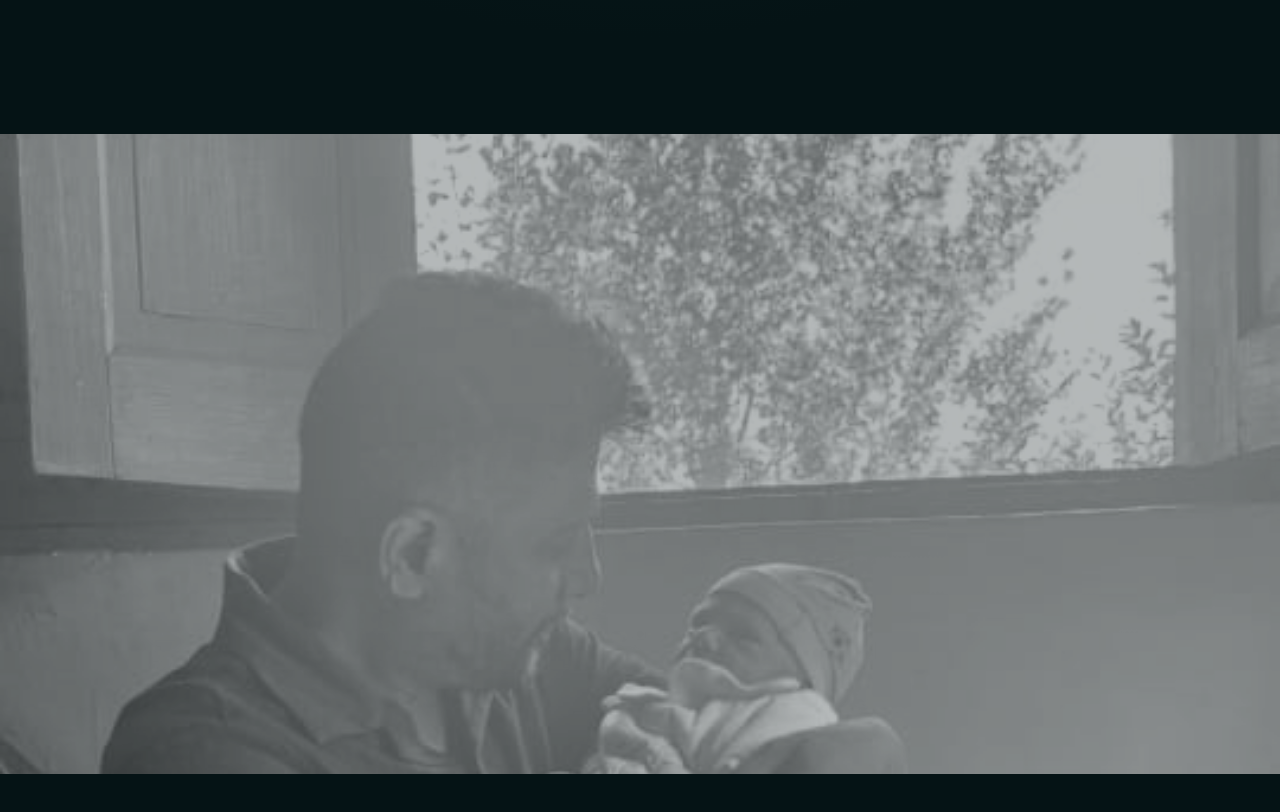
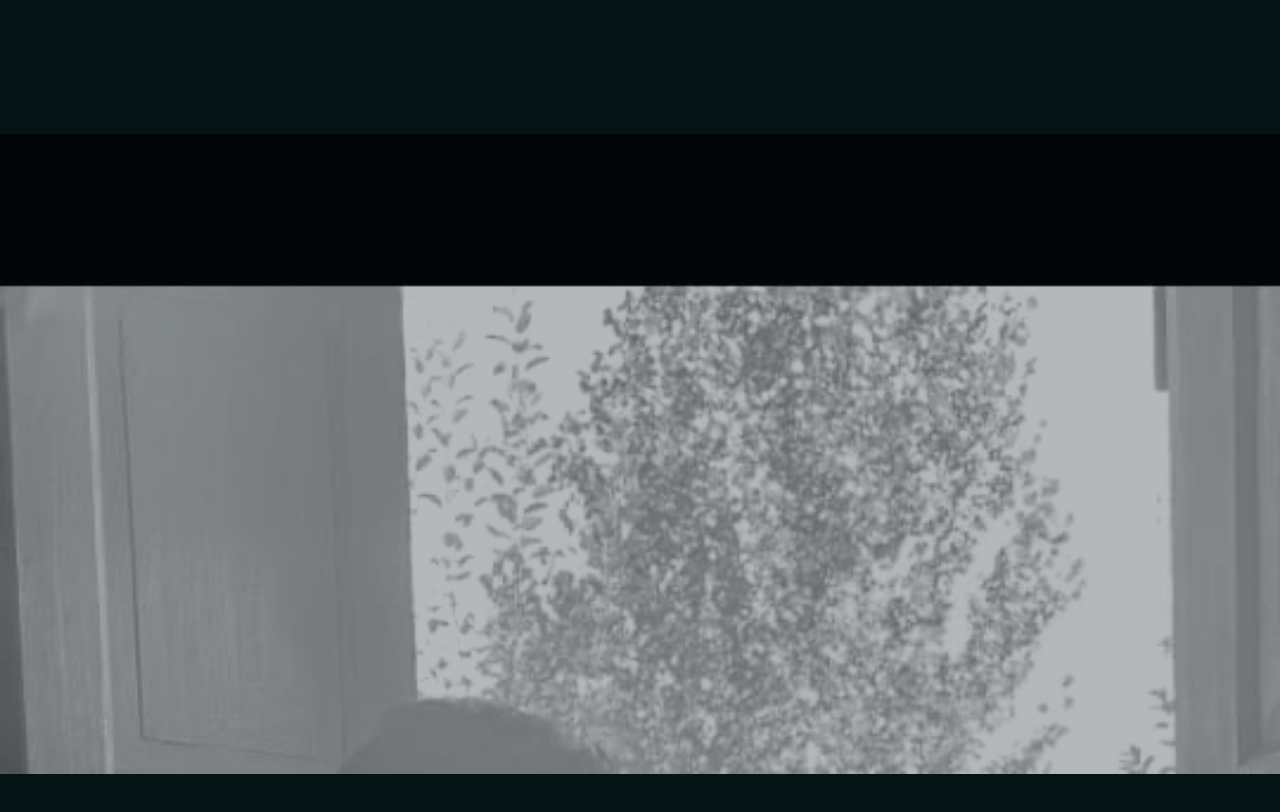
Before and after one commit to YashI2IT/Adhik_sir_freelance, a React (Vite) app: page /from-service-to-witnessing in a window 1280 px wide. Shown: the part 11164-11976 px from the top of the page. Built offline with nearby package versions, Linux system fonts and the light colour scheme.

Commit message:
style: fix image cropping on IMG_0002

```diff
--- a/src/pages/ServiceToWitnessing.tsx
+++ b/src/pages/ServiceToWitnessing.tsx
@@ -335,7 +335,7 @@ export default function ServiceToWitnessing() {
                 src="/images/IMG_0002.jpeg"
                 alt="Observing the journey"
                 loading="lazy"
-                className="w-full h-full object-cover object-[center_30%] grayscale opacity-70 hover:opacity-100 hover:grayscale-0 transition-all duration-1000"
+                className="w-full h-full object-cover object-[center_10%] grayscale opacity-70 hover:opacity-100 hover:grayscale-0 transition-all duration-1000"
               />
             </motion.div>
           </div>
```
